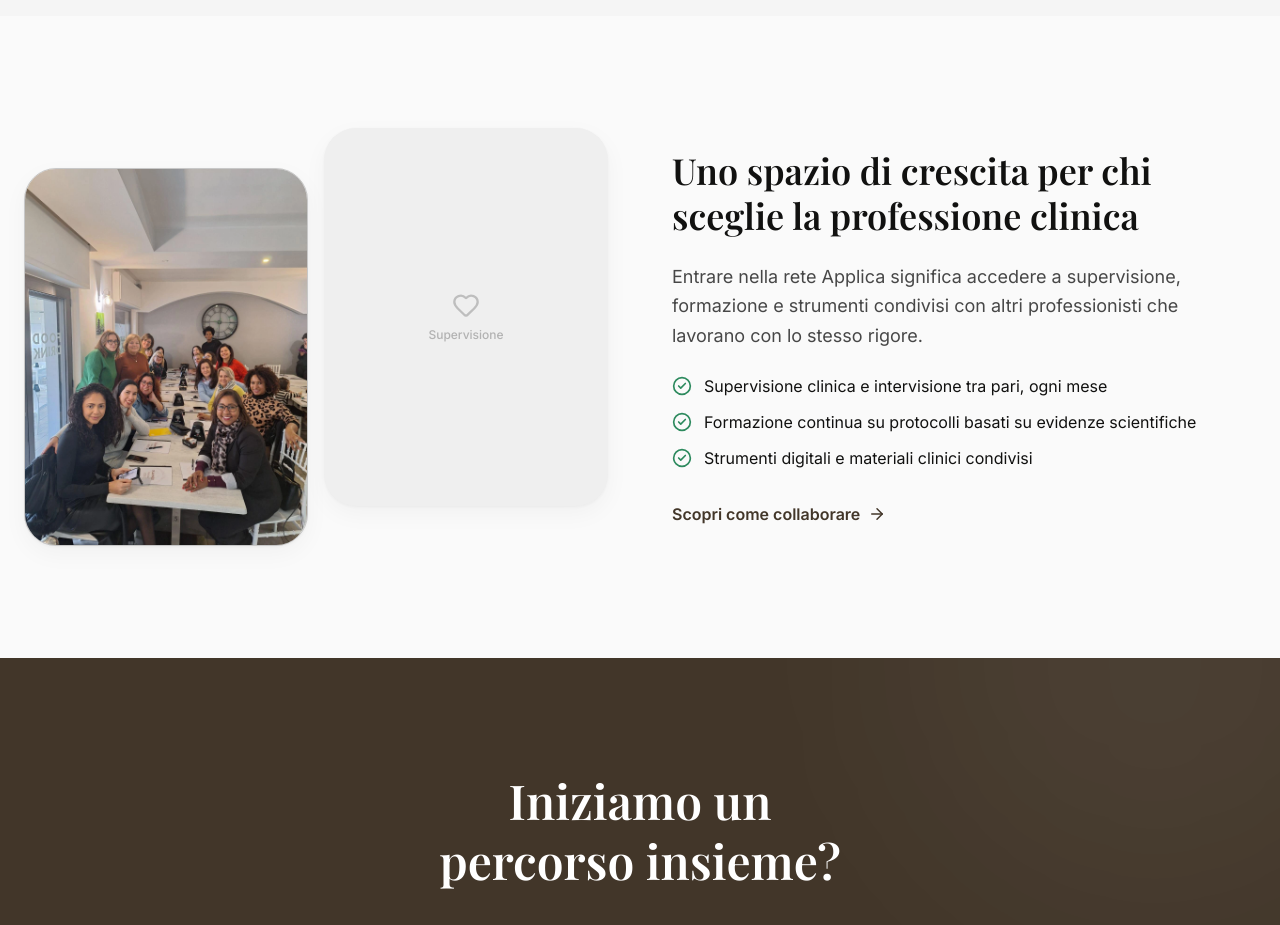
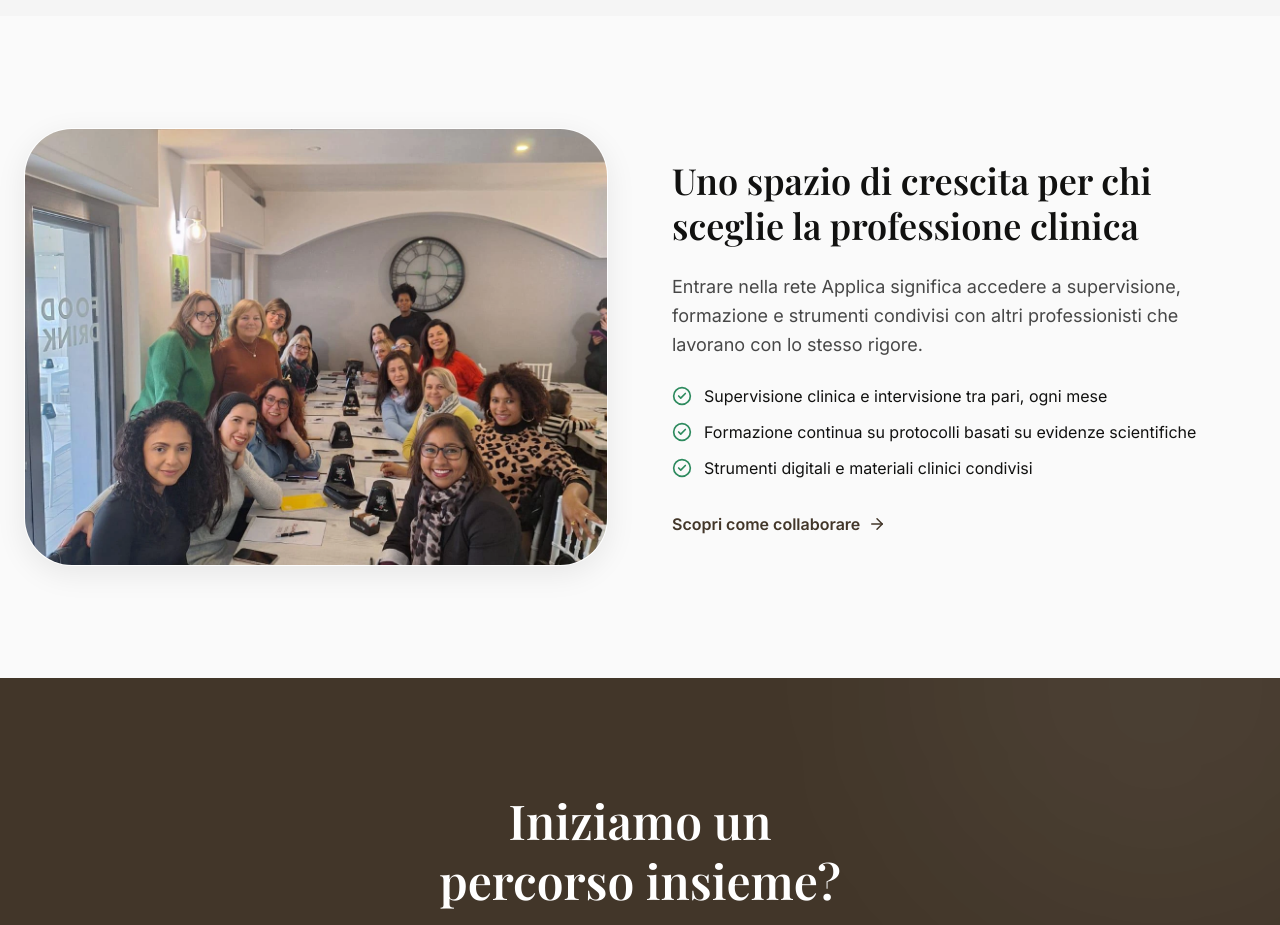
Before and after one commit to applicaaps/applica, a Next.js app in the folder applica-app/: page / in a window 1280 px wide. Shown: the part 2080-3005 px from the top of the page. Built offline with nearby package versions, Linux system fonts and the light colour scheme; a web font is replaced by a local one.

Commit message:
mod home

```diff
--- a/applica-app/app/page.tsx
+++ b/applica-app/app/page.tsx
@@ -108,26 +108,14 @@ export default function Home() {
         <div className="container mx-auto px-4 md:px-6 grid grid-cols-1 md:grid-cols-2 gap-16 items-center">
           <div className="order-2 md:order-1">
             <RevealSection>
-              <div className="grid grid-cols-2 gap-4">
-                <div className="space-y-4 pt-10">
-                  <div className="rounded-2xl w-full aspect-[3/4] bg-[var(--color-surface-container)] ambient-shadow relative border border-[var(--color-outline-variant)] overflow-hidden">
+              <div className="relative aspect-[4/3] rounded-3xl overflow-hidden bg-white/40 backdrop-blur-md border border-white/60 shadow-[0_8px_30px_rgb(0,0,0,0.08)]">
                 <Image
                   src="/fotoGroup.webp"
                   alt="Community Applica"
                   fill
-                      sizes="(max-width: 768px) 100vw, 25vw"
+                  sizes="(max-width: 1024px) 100vw, 50vw"
                   className="object-cover"
                 />
-                  </div>
-                </div>
-                <div className="space-y-4">
-                  <div className="rounded-2xl w-full aspect-[3/4] bg-[var(--color-surface-container)] flex items-center justify-center text-[var(--color-outline)] ambient-shadow relative overflow-hidden">
-                    <div className="flex flex-col items-center">
-                      <Heart size={28} className="mb-2 opacity-40" />
-                      <span className="text-xs font-medium opacity-50">Supervisione</span>
-                    </div>
-                  </div>
-                </div>
               </div>
             </RevealSection>
           </div>
```
Lines whose indentation alone changed are shown as unchanged.
